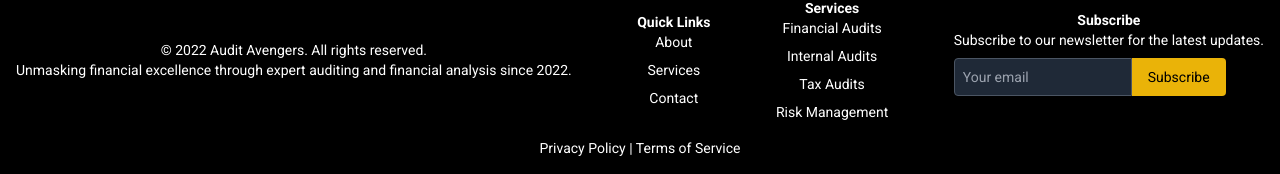
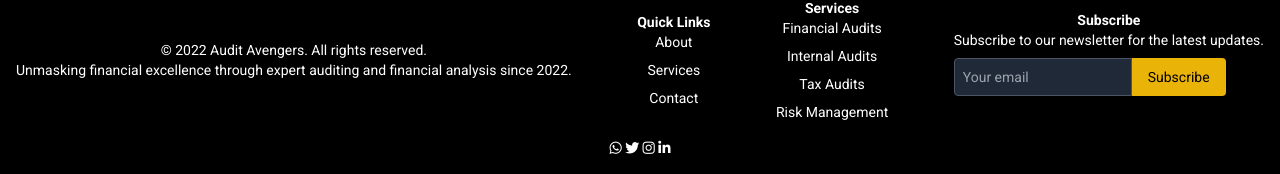
Before and after one commit to Rajesh-koneru/Audit-Avenger, a Flask app: page / in a window 1280 px wide. Shown: the part 2343-2517 px from the top of the page. Run offline with Flask 3, Linux system fonts and the light colour scheme; some libraries are stand-ins or nearby versions.

Commit message:
Update home1.html

```diff
--- a/audit_tarcker/templates/home1.html
+++ b/audit_tarcker/templates/home1.html
@@ -382,6 +382,7 @@
     <div class="mb-4 md:mb-0">
      <p>
       © 2022 Audit Avengers. All rights reserved.
+
      </p>
      <p>
       Unmasking financial excellence through expert auditing and financial analysis since 2022.
@@ -453,11 +454,10 @@
    </div>
    <div class="mt-4">
     <a class="hover:text-yellow-500" href="#">
-     Privacy Policy
-    </a>
-    |
-    <a class="hover:text-yellow-500" href="#">
-     Terms of Service
+      <a href="https://chat.whatsapp.com/H7N9dgDI5inFTjMVwf0G43" class="hover:text-yellow-500"><i class="fab fa-whatsapp"></i></a>
+      <a href="https://x.com/NikhilMailapuam?t=NNM3zbluKsroWC9y5S2mRA&s=09" class="hover:text-yellow-500"><i class="fab fa-twitter"></i></a>
+      <a href="https://www.instagram.com/nikhil_mailapuram?igshid=ZDc4ODBmNjlmNQ%3D%3D" class="hover:text-yellow-500"><i class="fab fa-instagram"></i></a>
+      <a href="https://www.linkedin.com/in/mailapuram-nikhil-b4b92424b" class="hover:text-yellow-500"><i class="fab fa-linkedin-in"></i></a>
     </a>
    </div>
   </footer>
```
